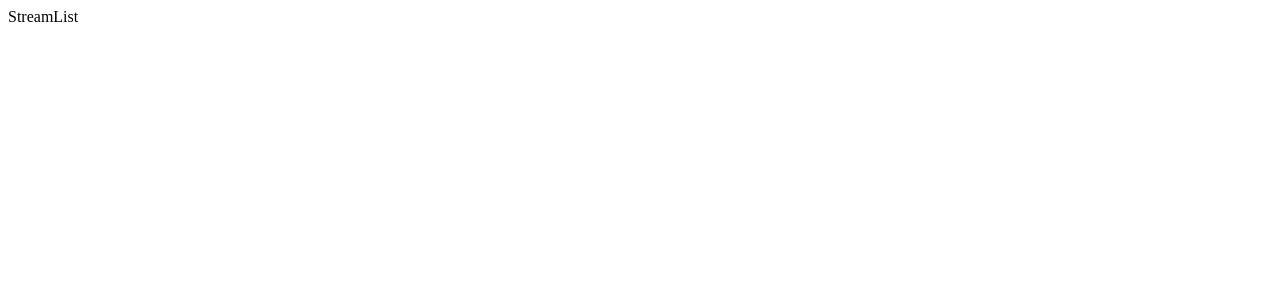
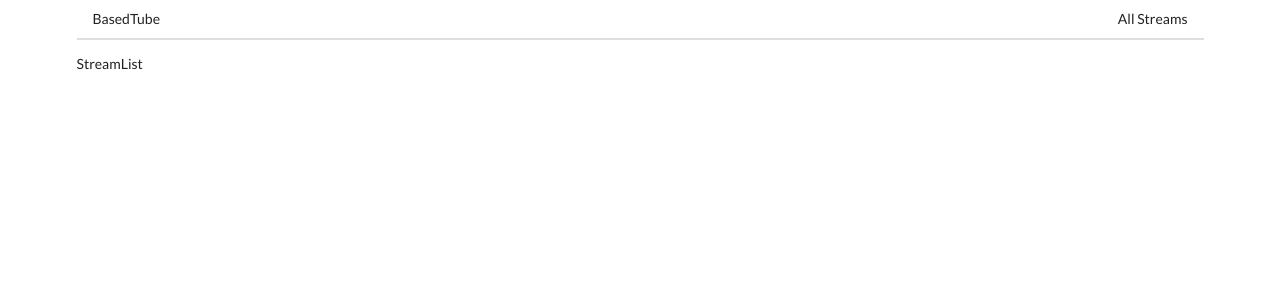
Before and after one commit to Acalltoredemption/stream, a React (Create React App) app: page / in a window 1280 px wide. Shown: the top 300 px of the page. Built offline with nearby package versions, Linux system fonts and the light colour scheme.

Commit message:
added header navigation with react router

```diff
--- a/public/index.html
+++ b/public/index.html
@@ -10,6 +10,7 @@
       content="Web site created using create-react-app"
     />
     <link rel="apple-touch-icon" href="%PUBLIC_URL%/logo192.png" />
+    <link rel="stylesheet" href="https://cdnjs.cloudflare.com/ajax/libs/semantic-ui/2.4.1/semantic.min.css" />
     <!--
       manifest.json provides metadata used when your web app is installed on a
       user's mobile device or desktop. See https://developers.google.com/web/fundamentals/web-app-manifest/
--- a/src/components/App.js
+++ b/src/components/App.js
@@ -1,17 +1,19 @@
 import React from 'react';
-import { BrowserRouter, Route, Link } from 'react-router-dom';
+import { BrowserRouter, Route } from 'react-router-dom';
 import StreamCreate from './streams/StreamCreate';
 import StreamDelete from './streams/StreamDelete';
 import StreamEdit from './streams/StreamEdit';
 import StreamList from './streams/StreamList';
 import StreamShow from './streams/StreamShow';
-
+import Header from './Header';
 
 const App = () => {
     return (
-    <div>
+    <div className="ui container">
+
      <BrowserRouter>
 <div>
+<Header />
 <Route path="/" exact component={StreamList} />
 <Route path="/streams/new" exact component={StreamCreate} />
 <Route path="/streams/edit" exact component={StreamEdit} />
--- /dev/null
+++ b/src/components/Header.js
@@ -0,0 +1,20 @@
+import React from 'react';
+import { Link } from 'react-router-dom';
+
+const Header = () => {
+    return (
+        <div className="ui secondary pointing menu">
+            <Link to="/" className="item" >
+                BasedTube
+                </Link>
+            <div className="right menu">
+                <Link to ="/" className="item">
+                    All Streams
+                </Link>
+
+            </div>
+        </div>
+    );
+};
+
+export default Header;
```
Also changed, not shown: 1 other file (tests, documents, lock files or other folders).
